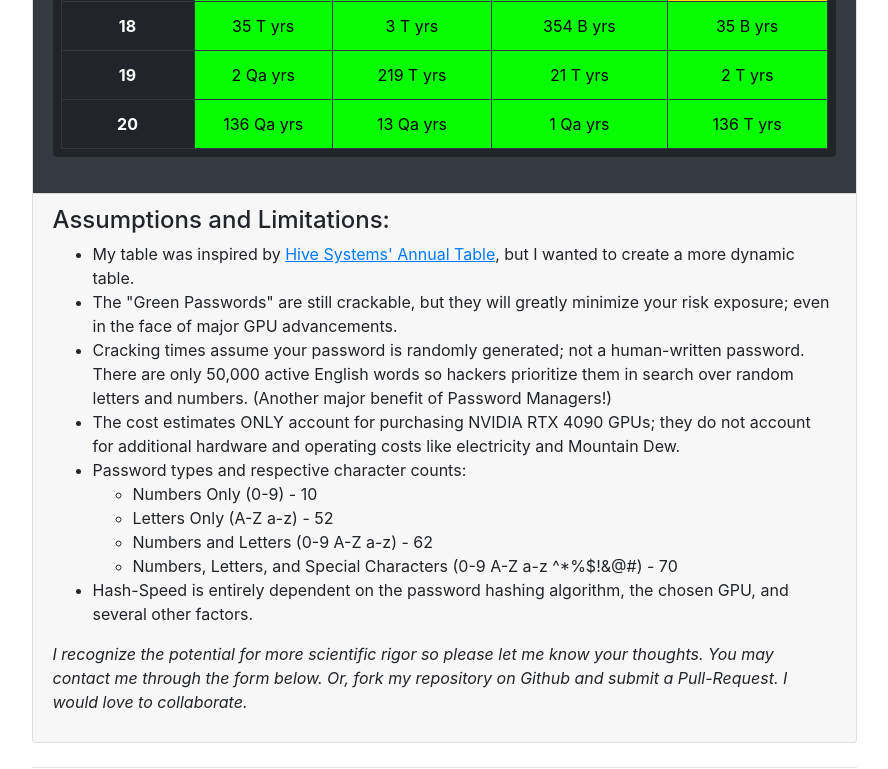
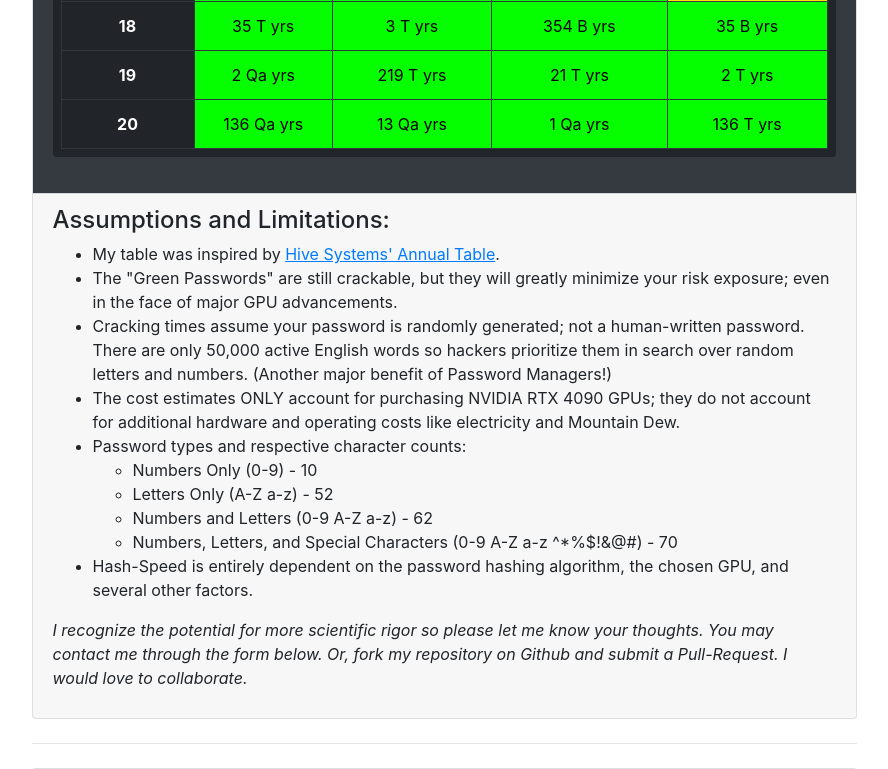
Before and after one commit to thomas-engels/password_size_matters, a Flask app: page / in a window 1280 px wide. Shown: the part 2551-3320 px from the top of the page, without its empty margins (196-1084 px from the left). Run offline with Flask 3, Linux system fonts and the light colour scheme; some libraries are stand-ins or nearby versions.

Commit message:
Assumption change

```diff
--- a/templates/index.html
+++ b/templates/index.html
@@ -270,7 +270,7 @@
                 <div class="card-footer">
                     <h4>Assumptions and Limitations:</h4>
                     <ul>
-                        <li>My table was inspired by <a href="https://www.hivesystems.com/blog/are-your-passwords-in-the-green" target="_blank">Hive Systems' Annual Table</a>, but I wanted to create a more dynamic table.</li>
+                        <li>My table was inspired by <a href="https://www.hivesystems.com/blog/are-your-passwords-in-the-green" target="_blank">Hive Systems' Annual Table</a>.</li>
                         <li>The "Green Passwords" are still crackable, but they will greatly minimize your risk exposure; even in the face of major GPU advancements.</li>
                         <li>Cracking times assume your password is randomly generated; not a human-written password.
                             There are only 50,000 active English words so hackers prioritize them in search over random letters and numbers. (Another major benefit of Password Managers!)</li>
```
